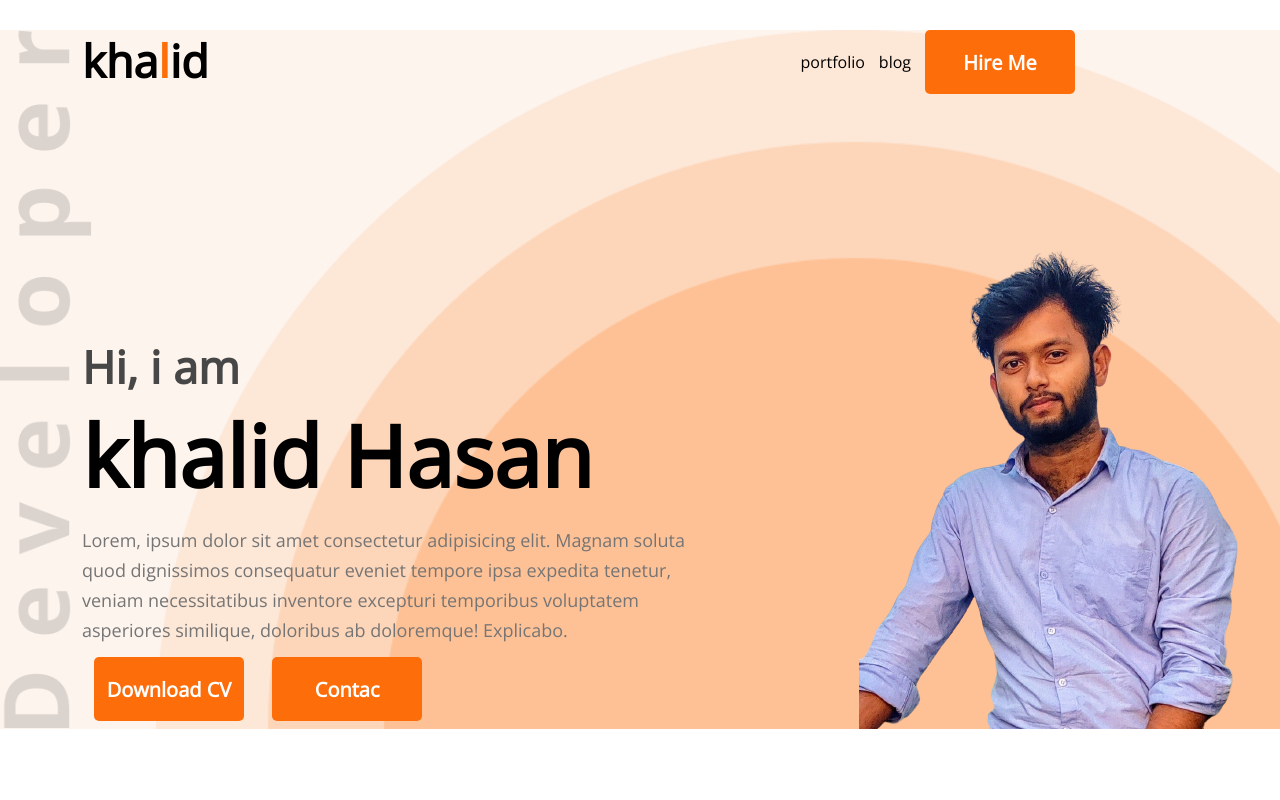
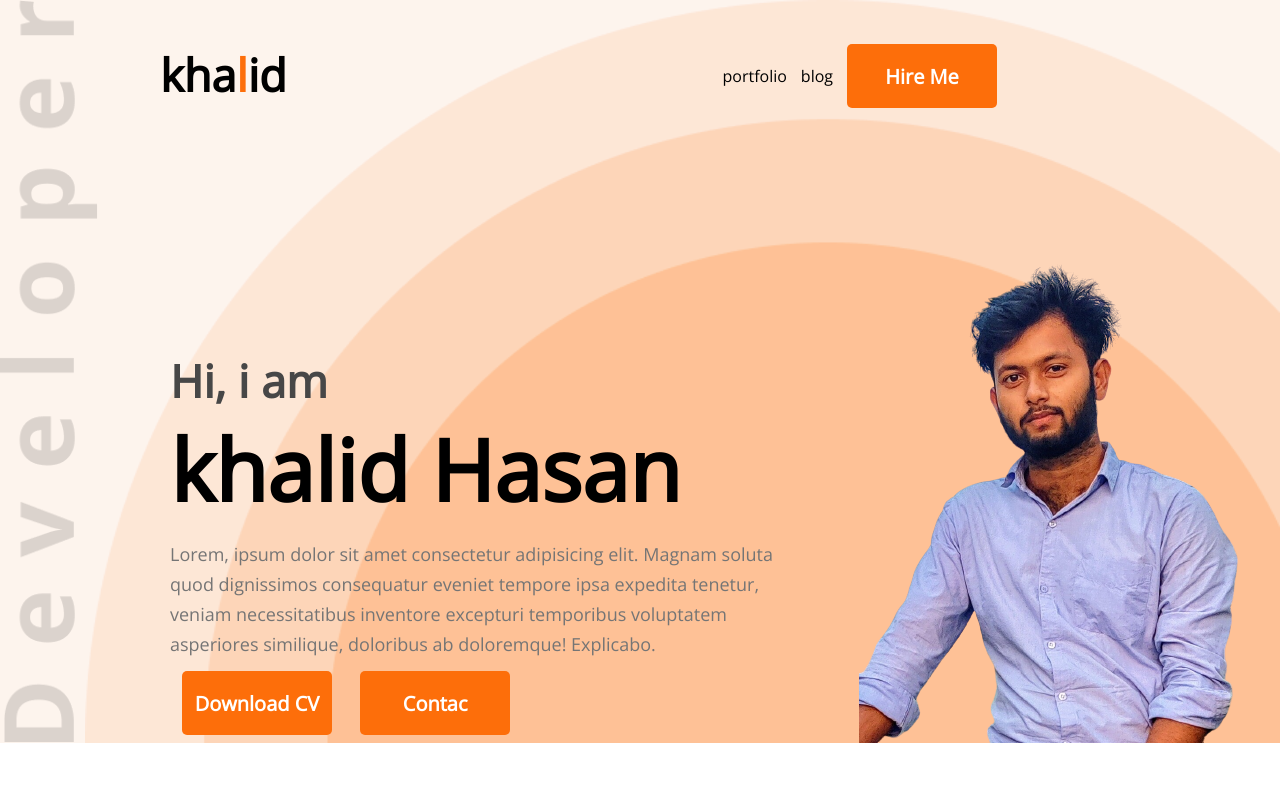
Before and after one commit to khalidhasan8880/develope-portfolio, a plain HTML site: page index.html in a window 1280 px wide. Shown: the top 800 px of the page. Drawn offline with nearby package versions, Linux system fonts and the light colour scheme.

Commit message:
fix nav padding issue

```diff
--- a/index.html
+++ b/index.html
@@ -34,9 +34,8 @@
        }
        nav{
         display: flex;
-        margin-top: 30px;
         justify-content: space-between;
-        padding: 0px 82px 42px;
+        padding: 44px 160px 42px;
 
        }
         nav ul{
@@ -75,11 +74,12 @@
             display: flex;
             justify-content: space-between;
 
+
         }
         .banner-article{
             position: relative;
             top:200px;
-            left: 82px;
+            left: 170px;
             width: 50%;
         }
         .banner-article button{
```
